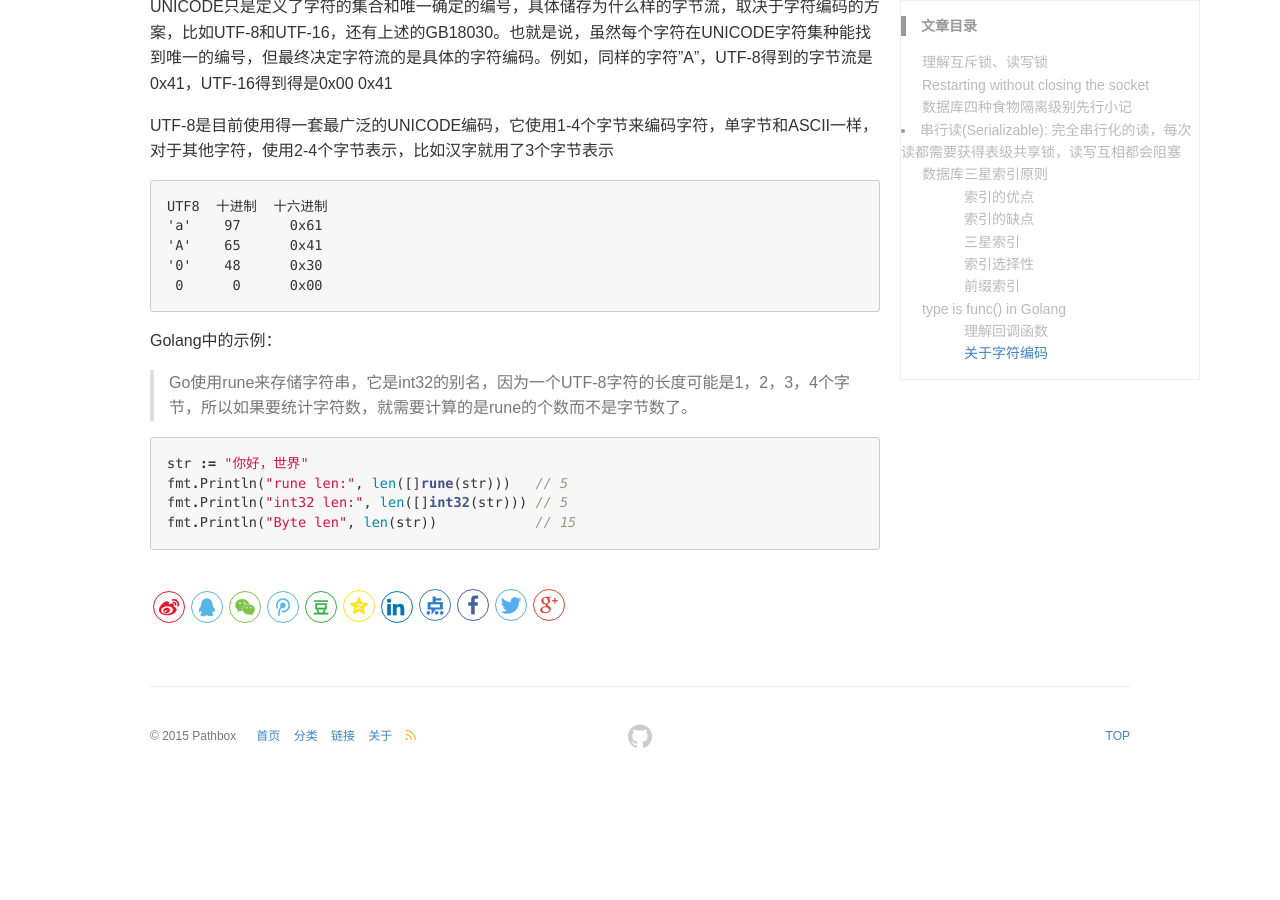
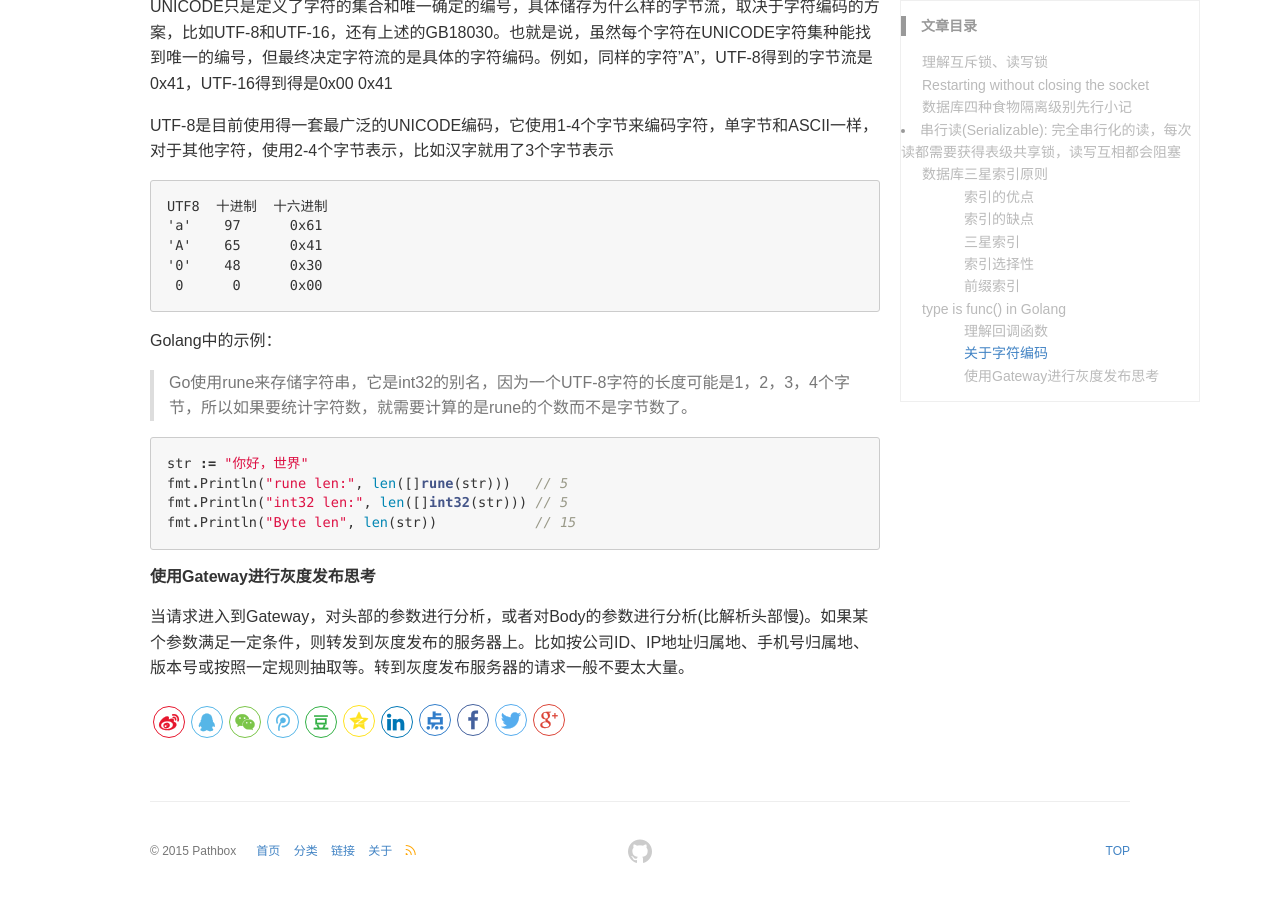
Before and after one commit to pathbox/pathbox.github.io, a Jekyll site: the page built from _posts/2018-05-01-work-summary-in-Udesk-fifteen.md, in a window 1280 px wide and 900 px high, scrolled down 3672 px. Built offline with Jekyll 4.4.1, drawn with Linux system fonts in a browser that asks for light colours; before the commit the page ends 4457 px from its top, so only the background shows below that.

Commit message:
使用Gateway进行灰度发布思考

````diff
--- a/_posts/2018-05-01-work-summary-in-Udesk-fifteen.md
+++ b/_posts/2018-05-01-work-summary-in-Udesk-fifteen.md
@@ -163,3 +163,7 @@ fmt.Println("rune len:", len([]rune(str)))   // 5
 fmt.Println("int32 len:", len([]int32(str))) // 5
 fmt.Println("Byte len", len(str))            // 15
 ```
+
+##### 使用Gateway进行灰度发布思考
+
+当请求进入到Gateway，对头部的参数进行分析，或者对Body的参数进行分析(比解析头部慢)。如果某个参数满足一定条件，则转发到灰度发布的服务器上。比如按公司ID、IP地址归属地、手机号归属地、版本号或按照一定规则抽取等。转到灰度发布服务器的请求一般不要太大量。
````
